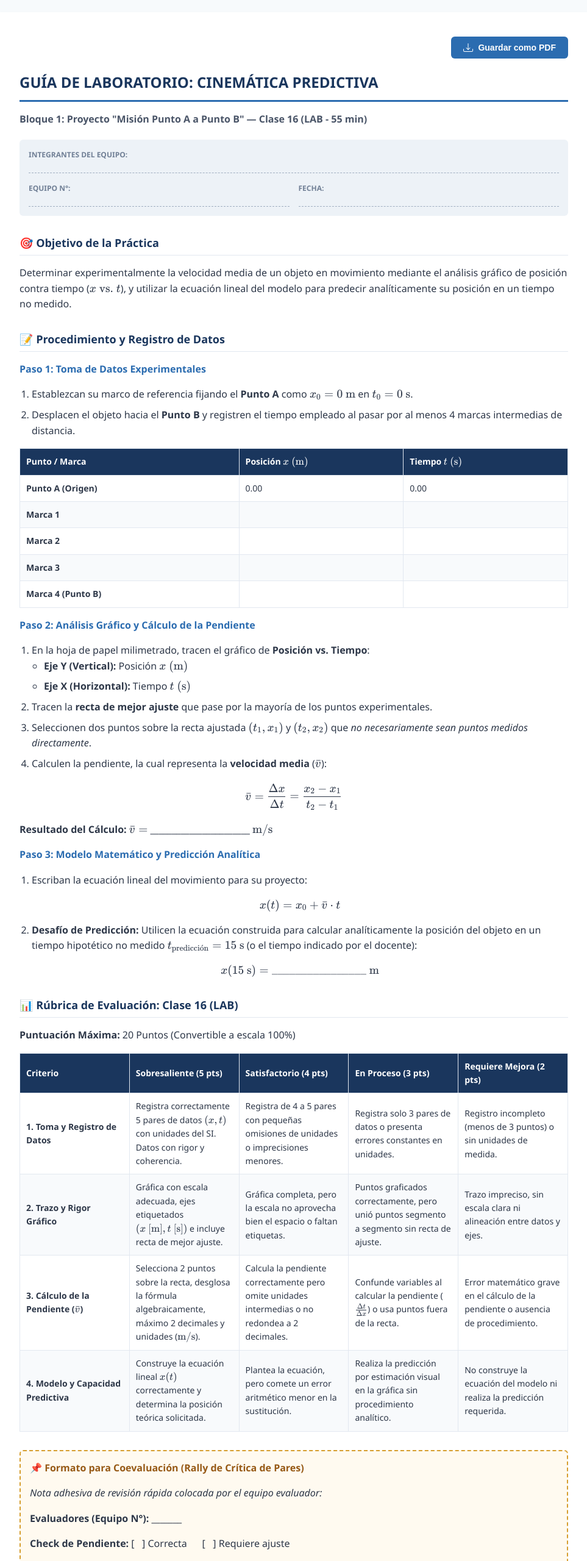
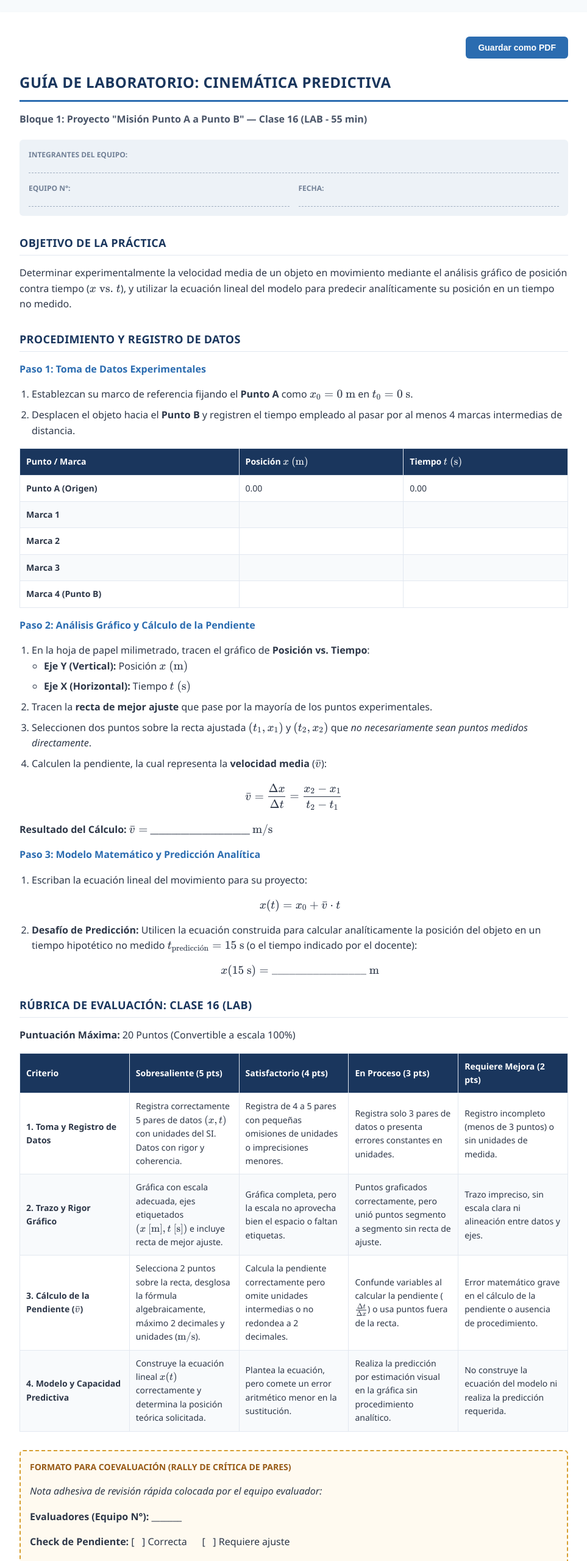
Before and after one commit to gameplayfredy2-stack/Rubricas, a plain HTML site: page index.html in a window 1280 px wide. Shown: the top 2560 px of the page at 61% size, without its empty margins (158-1121 px from the left). Drawn offline with nearby package versions, Linux system fonts and the light colour scheme.

Commit message:
Update index.html

```diff
--- a/index.html
+++ b/index.html
@@ -4,7 +4,7 @@
     <meta charset="UTF-8">
     <meta name="viewport" content="width=device-width, initial-scale=1.0">
     <title>Laboratorio de Cinemática Predictiva - Clase 16</title>
-    <!-- Carga de KaTeX para renderizado elegante de fórmulas matemáticas -->
+    <!-- Carga de KaTeX para renderizado de fórmulas matemáticas -->
     <link rel="stylesheet" href="https://cdn.jsdelivr.net/npm/katex@0.16.8/dist/katex.min.css">
     <script defer src="https://cdn.jsdelivr.net/npm/katex@0.16.8/dist/katex.min.js"></script>
     <script defer src="https://cdn.jsdelivr.net/npm/katex@0.16.8/dist/contrib/auto-render.min.js" onload="renderMathInElement(document.body);"></script>
@@ -54,9 +54,6 @@
             font-weight: bold;
             border-radius: 6px;
             cursor: pointer;
-            display: flex;
-            align-items: center;
-            gap: 8px;
             transition: background-color 0.2s ease;
         }
 
@@ -72,6 +69,7 @@
             padding-bottom: 10px;
             margin-top: 0;
             text-transform: uppercase;
+            letter-spacing: 0.5px;
         }
 
         h2 {
@@ -80,6 +78,8 @@
             margin-top: 30px;
             border-bottom: 1px solid var(--border-color);
             padding-bottom: 5px;
+            text-transform: uppercase;
+            letter-spacing: 0.3px;
         }
 
         h3 {
@@ -171,6 +171,8 @@
             font-weight: bold;
             color: #975a16;
             margin-bottom: 10px;
+            text-transform: uppercase;
+            font-size: 14px;
         }
 
         /* Reglas de Impresión para generar el PDF limpio */
@@ -187,11 +189,11 @@
             }
 
             .actions-bar {
-                display: none; /* Oculta el botón de descarga en el PDF resultante */
+                display: none;
             }
 
             .page-break {
-                page-break-before: always; /* Fuerza salto de página antes de la rúbrica al imprimir */
+                page-break-before: always;
             }
 
             th {
@@ -218,13 +220,9 @@
 <body>
 
     <div class="container">
-        <!-- Botón para descargar en PDF mediante ventana de impresión del sistema -->
+        <!-- Botón para descargar en PDF -->
         <div class="actions-bar">
             <button class="btn-pdf" onclick="window.print()">
-                <svg width="16" height="16" fill="currentColor" viewBox="0 0 16 16">
-                    <path d="M.5 9.9a.5.5 0 0 1 .5.5v2.5a1 1 0 0 0 1 1h12a1 1 0 0 0 1-1v-2.5a.5.5 0 0 1 1 0v2.5a2 2 0 0 1-2 2H2a2 2 0 0 1-2-2v-2.5a.5.5 0 0 1 .5-.5z"/>
-                    <path d="M7.646 11.854a.5.5 0 0 0 .708 0l3-3a.5.5 0 0 0-.708-.708L8.5 10.293V1.5a.5.5 0 0 0-1 0v8.793L5.354 8.146a.5.5 0 1 0-.708.708l3 3z"/>
-                </svg>
                 Guardar como PDF
             </button>
         </div>
@@ -248,10 +246,10 @@
             </div>
         </div>
 
-        <h2>🎯 Objetivo de la Práctica</h2>
+        <h2>Objetivo de la Práctica</h2>
         <p>Determinar experimentalmente la velocidad media de un objeto en movimiento mediante el análisis gráfico de posición contra tiempo (\(x \text{ vs. } t\)), y utilizar la ecuación lineal del modelo para predecir analíticamente su posición en un tiempo no medido.</p>
 
-        <h2>📝 Procedimiento y Registro de Datos</h2>
+        <h2>Procedimiento y Registro de Datos</h2>
 
         <h3>Paso 1: Toma de Datos Experimentales</h3>
         <ol>
@@ -324,11 +322,11 @@
             </li>
         </ol>
 
-        <!-- Salto de página forzado al imprimir/generar el PDF -->
+        <!-- Salto de página para el PDF -->
         <div class="page-break"></div>
 
         <!-- SECCIÓN 2: RÚBRICA DE EVALUACIÓN -->
-        <h2>📊 Rúbrica de Evaluación: Clase 16 (LAB)</h2>
+        <h2>Rúbrica de Evaluación: Clase 16 (LAB)</h2>
         <p><strong>Puntuación Máxima:</strong> 20 Puntos (Convertible a escala 100%)</p>
 
         <table>
@@ -375,7 +373,7 @@
 
         <!-- Caja de Coevaluación -->
         <div class="coeval-box">
-            <div class="coeval-title">📌 Formato para Coevaluación (Rally de Crítica de Pares)</div>
+            <div class="coeval-title">Formato para Coevaluación (Rally de Crítica de Pares)</div>
             <p><em>Nota adhesiva de revisión rápida colocada por el equipo evaluador:</em></p>
             <p><strong>Evaluadores (Equipo N°):</strong> _______</p>
             <p><strong>Check de Pendiente:</strong> [ &nbsp; ] Correcta &nbsp;&nbsp;&nbsp;&nbsp; [ &nbsp; ] Requiere ajuste</p>
```
